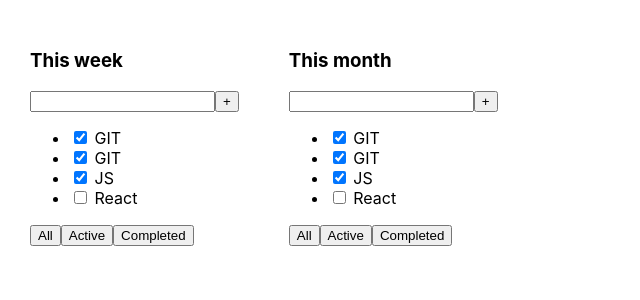
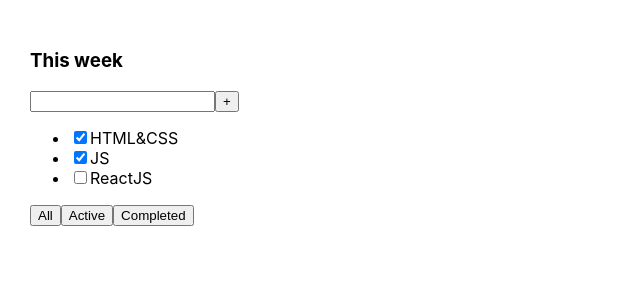
Before and after one commit to grishaMelisov/to-do-incubator, a React (Create React App) app: page / in a window 1280 px wide. Shown: the top 300 px of the page, without its empty margins (0-640 px from the left). Built offline with nearby package versions, Linux system fonts and the light colour scheme.

Commit message:
to do from the start

```diff
--- a/src/App.tsx
+++ b/src/App.tsx
@@ -3,21 +3,15 @@
 import Todo from './Components/Todolist'
 
 function App() {
-  const tasks1 = [
+  const tasks = [
     { id: 1, title: 'HTML&CSS', isDone: true },
     { id: 2, title: 'JS', isDone: true },
     { id: 3, title: 'ReactJS', isDone: false },
   ]
-  const tasks2 = [
-    { id: 1, title: 'Hello world', isDone: true },
-    { id: 2, title: 'I am Happy', isDone: false },
-    { id: 3, title: 'Yo', isDone: false },
-  ]
 
   return (
     <div className='App'>
-      <Todo title={'This week'} tasks={tasks1} />
-      <Todo title={'This month'} tasks={tasks2} />
+      <Todo title={'This week'} tasks={tasks} />
     </div>
   )
 }
--- a/src/Components/Todolist.tsx
+++ b/src/Components/Todolist.tsx
@@ -1,16 +1,17 @@
 import React from 'react'
 
-type TodoProps = {
+type TodoPropsType = {
   title: string
-  tasks: Array<ArrTypes>
+  tasks: Array<TasksArrayType>
 }
-type ArrTypes = {
+
+type TasksArrayType = {
   id: number
   title: string
   isDone: boolean
 }
 
-function Todo(props: TodoProps) {
+function Todo(props: TodoPropsType) {
   return (
     <div>
       <h3>{props.title}</h3>
@@ -19,18 +20,14 @@
         <button>+</button>
       </div>
       <ul>
-        <li>
-          <input type='checkbox' checked={true} /> <span>GIT</span>
-        </li>
-        <li>
-          <input type='checkbox' checked={true} /> <span>GIT</span>
-        </li>
-        <li>
-          <input type='checkbox' checked={true} /> <span>JS</span>
-        </li>
-        <li>
-          <input type='checkbox' checked={false} /> <span>React</span>
-        </li>
+        {props.tasks.map((item) => {
+          return (
+            <li key={item.id}>
+              <input type='checkbox' checked={item.isDone} />
+              <span>{item.title}</span>
+            </li>
+          )
+        })}
       </ul>
       <div>
         <button>All</button>
```
